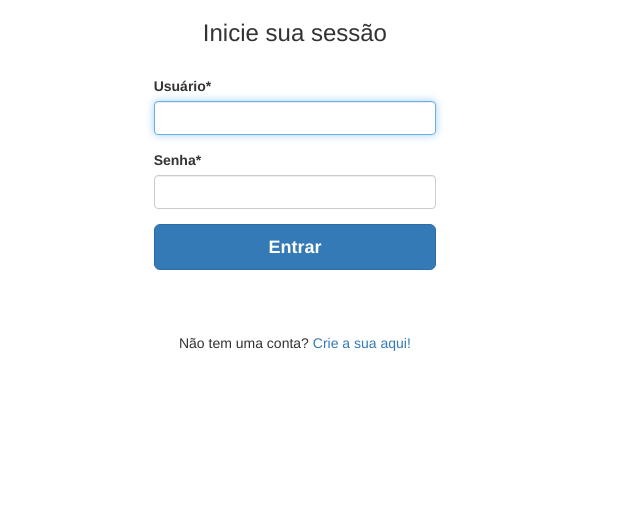
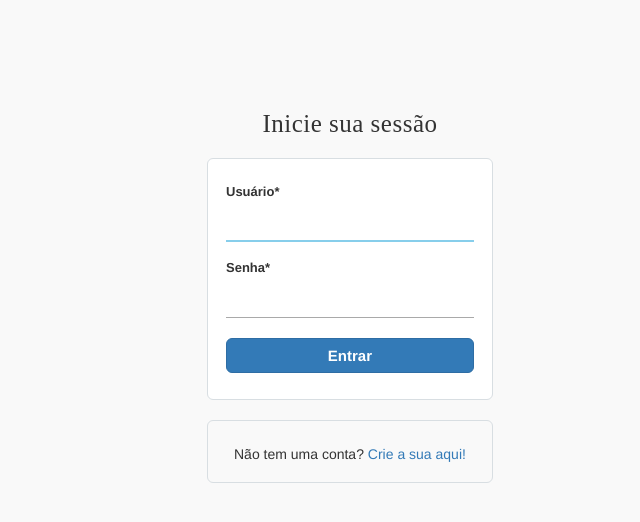
Before and after one commit to RianOlv/Vox-Station, a Django app: page /login/ in a window 1280 px wide. Shown: the top 522 px of the page, without its empty margins (293-933 px from the left). Run offline with Django 3.2, Linux system fonts and the light colour scheme; some libraries are stand-ins or nearby versions.

Commit message:
Mudanças no design

```diff
--- /dev/null
+++ b/static/login/conta.css
@@ -0,0 +1,77 @@
+.container-fluid {
+    padding-right: 15px;
+    padding-left: 15px;
+    margin-right: auto;
+    margin-left: 80px;
+}
+
+.col-md-3 {
+    width: 27%;
+    margin-top: 60px;
+    line-height: 22px;
+}
+
+.form-control {
+    border: none;
+    border-bottom: 1px solid darkgray;
+    border-radius: inherit;
+    box-shadow: inherit;
+}
+
+.h3, h3 {
+    font-size: 25px;
+    margin-top: 50px;
+    margin-bottom: 20px;
+    font-family: serif;
+    letter-spacing: 0.5px;
+}
+
+.form-control:focus {
+    border-bottom: 2px solid skyblue;
+    box-shadow: inherit;
+}
+
+.btn {
+    margin-top: 20px;
+    margin-bottom: -23px;
+    font-size: 15px;
+}
+
+.btn-lg {
+    padding: 7px;
+}
+
+body {
+    background-color: #f9f9f9;
+}
+
+.alert {
+    padding: 14px;
+    margin-bottom: 20px;
+    border: 1px solid lightgrey;
+    border-radius: 6px;
+}
+
+.alert-dismissible .close {
+    right: 0px;
+    color: darkred;
+    position: static;
+}
+
+.login-form-body {
+    padding-bottom: 5px;
+    padding-left: 18px;
+    padding-right: 18px;
+    font-size: 13px;
+    border-radius: 6px;
+    background-color: white;
+    border: 1px solid #d8dee2;
+}
+
+.new-account-callout {
+    padding-bottom: 10px;
+    text-align: center;
+    border: 1px solid #d8dee2;
+    border-radius: 6px;
+    margin-top: 20px;
+}
--- a/templates/login/create_conta.html
+++ b/templates/login/create_conta.html
@@ -8,7 +8,7 @@
     <meta charset="UTF-8">
     <title>Crie sua Conta do Vox Station</title>
     <link rel="stylesheet" href="https://maxcdn.bootstrapcdn.com/bootstrap/3.3.7/css/bootstrap.min.css" integrity="sha384-BVYiiSIFeK1dGmJRAkycuHAHRg32OmUcww7on3RYdg4Va+PmSTsz/K68vbdEjh4u" crossorigin="anonymous">
-    <link rel="stylesheet" type="text/css" href="{% static 'css/conta.css' %}" />
+    <link rel="stylesheet" type="text/css" href="{% static 'login/conta.css' %}" />
 </head>
 <body>
     <!--Design temporário da página de cadastro-->
```
Also changed, not shown: static/css/conta.css (deleted, +0 -35 lines).
